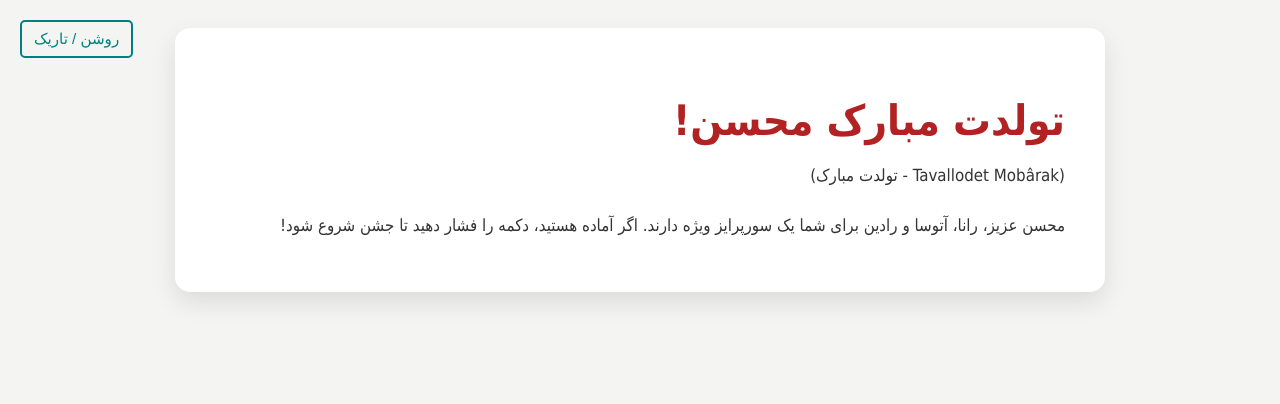
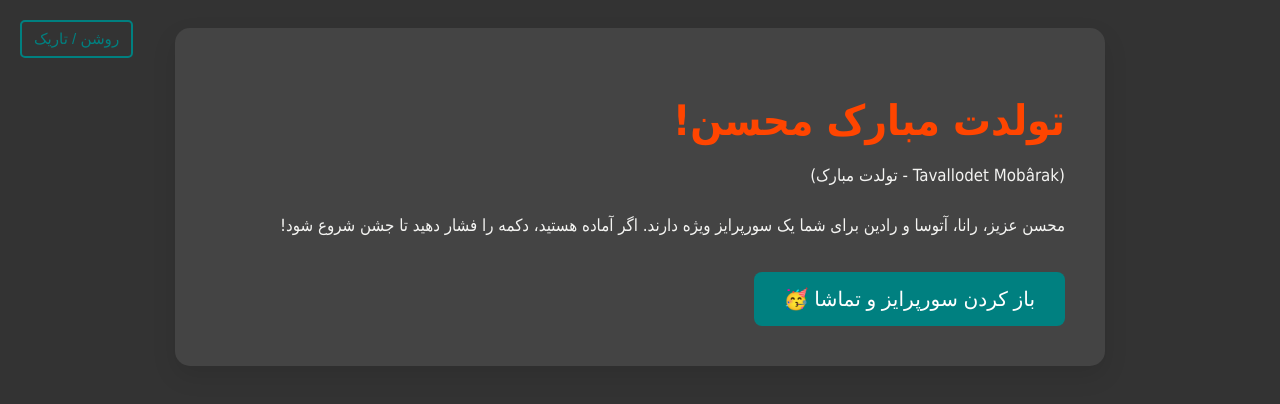
Before and after one commit to Radinsaeb12/mohsen-supriz, a plain HTML site: page index.html in a window 1280 px wide. Both pictures are taken after a click on the button "روشن / تاریک". Drawn offline with Linux system fonts and the light colour scheme.

Commit message:
Update index.html

```diff
--- a/index.html
+++ b/index.html
@@ -24,11 +24,8 @@
             text-align: right; padding: 20px; overflow-x: hidden; font-size: 1.05em;
             transition: background-color 0.5s, color 0.5s; direction: rtl;
         }
-        .container {
-            max-width: 850px; margin: 0 auto; padding: 40px; border-radius: 15px;
-            box-shadow: 0 10px 25px rgba(0, 0, 0, 0.1); transition: background-color 0.5s;
-            background-color: var(--card-bg);
-        }
+        /* ... Geri Kalan CSS Aynı Kaldı ... */
+        .container { max-width: 850px; margin: 0 auto; padding: 40px; border-radius: 15px; box-shadow: 0 10px 25px rgba(0, 0, 0, 0.1); transition: background-color 0.5s; background-color: var(--card-bg); }
         h1 { color: var(--heading-color); font-size: 2.5em; margin-bottom: 20px; direction: rtl; }
         #theme-toggle { position: absolute; top: 20px; left: 20px; background: none; border: 2px solid var(--button-bg-color); color: var(--button-bg-color); padding: 8px 12px; border-radius: 5px; cursor: pointer; font-size: 0.9em; }
         #reveal-button { padding: 15px 30px; font-size: 1.2em; background-color: var(--button-bg-color); color: #fff; border: none; border-radius: 8px; cursor: pointer; transition: background-color 0.3s ease, transform 0.1s; margin-top: 20px; }
@@ -40,12 +37,23 @@
 
         .video-wrapper { position: relative; padding-bottom: 56.25%; height: 0; overflow: hidden; margin-top: 30px; border-radius: 10px; box-shadow: 0 5px 15px rgba(0, 0, 0, 0.2); }
         .video-wrapper iframe { position: absolute; top: 0; left: 0; width: 100%; height: 100%; }
-
+        /* KONFETİ KODLARI (Sadece stil, JS ile oluşturulacak) */
     </style>
+    <script>
+        // TEMA DEĞİŞTİRME FONKSİYONU (Inline olarak çalışması için)
+        function toggleTheme() {
+            const body = document.body;
+            if (body.classList.contains('light-theme')) {
+                body.classList.replace('light-theme', 'dark-theme');
+            } else {
+                body.classList.replace('dark-theme', 'light-theme');
+            }
+        }
+    </script>
 </head>
 <body class="light-theme" dir="rtl">
 
-    <button id="theme-toggle">روشن / تاریک</button>
+    <button id="theme-toggle" onclick="toggleTheme()">روشن / تاریک</button>
 
     <div id="main-content">
         <div class="container" id="main-container">
@@ -55,4 +63,12 @@
                 <p style="margin-bottom: 30px;">(Tavallodet Mobârak - تولدت مبارک)</p>
                 <p>محسن عزیز، رانا، آتوسا و رادین برای شما یک سورپرایز ویژه دارند. اگر آماده هستید، دکمه را فشار دهید تا جشن شروع شود!</p>
 
-                <button id
+                <button id="reveal-button">باز کردن سورپرایز و تماشا 🥳</button>
+            </div>
+
+            <div id="birthday-content" style="display: none;">
+
+                <h2 style="color: #2e8b57;">جشن شما آغاز شد!</h2>
+
+                <div class="video-wrapper">
+                    <iframe id="birthday-video" width="5
```
